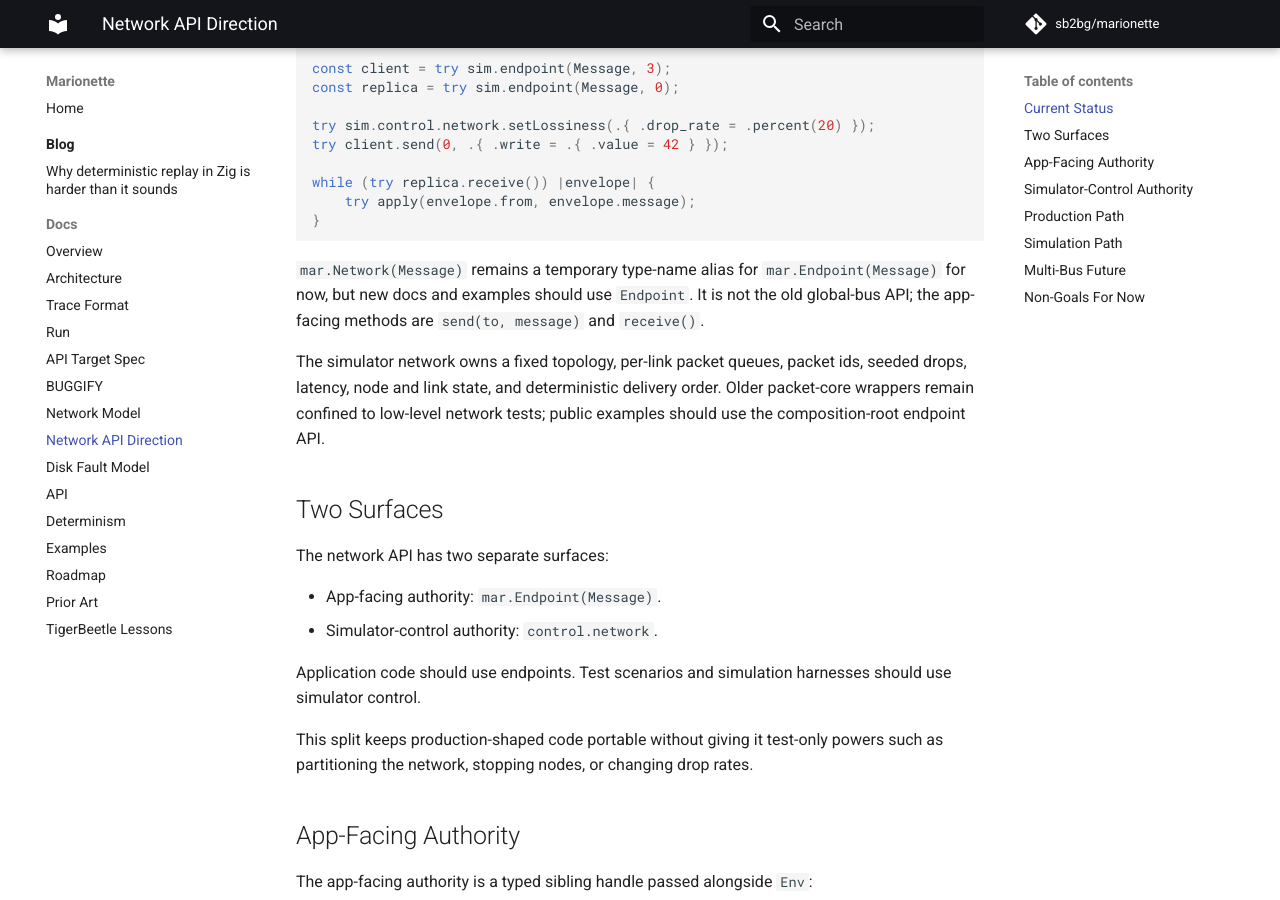
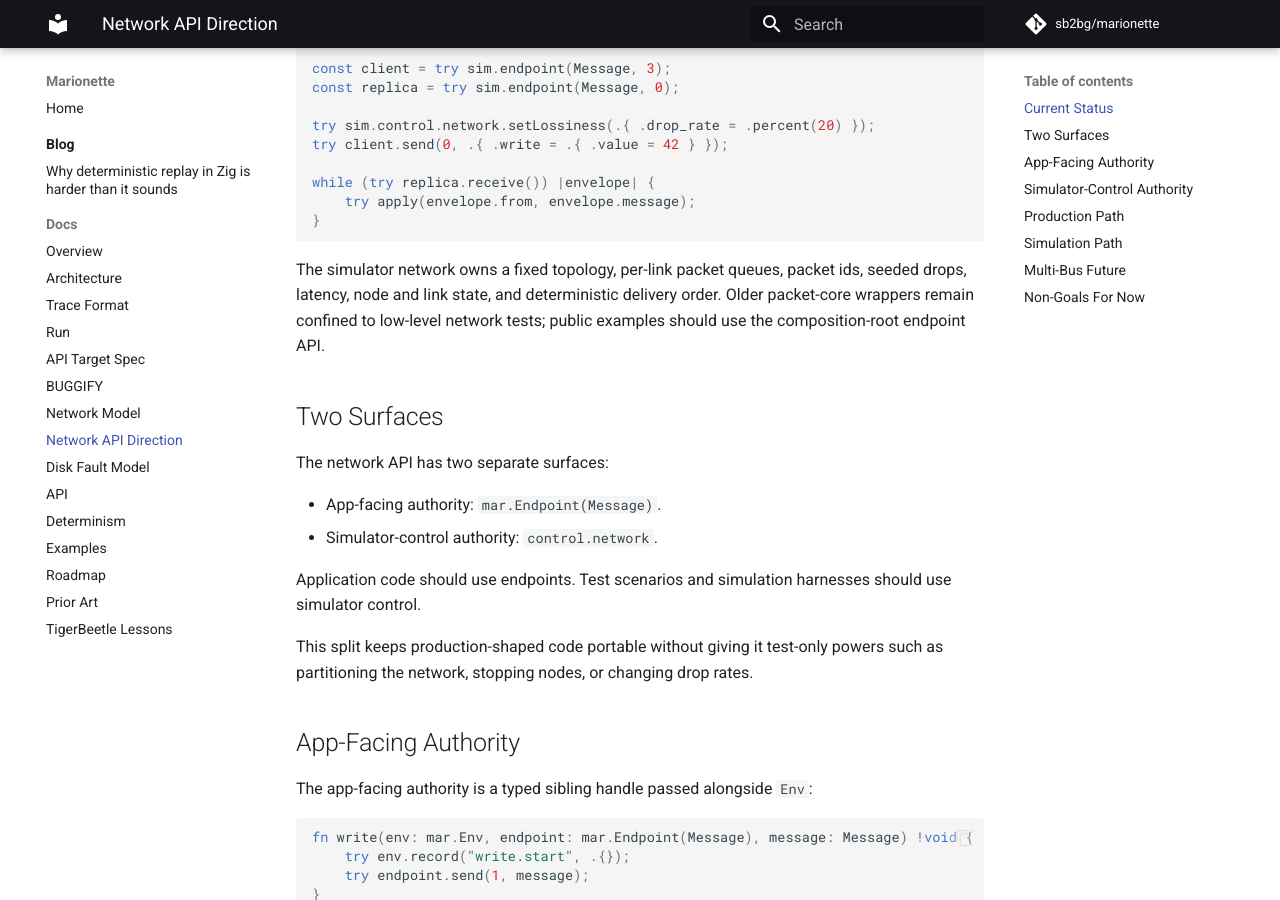
Before and after one commit to sb2bg/marionette, an MkDocs documentation site: the page built from docs/network-api.md, in a window 1280 px wide and 900 px high, scrolled down 694 px. Built offline with MkDocs 1.6.1 and Material for MkDocs 9.7.7, drawn with Linux system fonts in a browser that asks for light colours; comment, search, counter and statistics services are not loaded.

````diff
--- a/docs/network-api.md
+++ b/docs/network-api.md
@@ -36,11 +36,6 @@ while (try replica.receive()) |envelope| {
     try apply(envelope.from, envelope.message);
 }
 ```
-
-`mar.Network(Message)` remains a temporary type-name alias for
-`mar.Endpoint(Message)` for now, but new docs and examples should use
-`Endpoint`. It is not the old global-bus API; the app-facing methods are
-`send(to, message)` and `receive()`.
 
 The simulator network owns a fixed topology, per-link packet queues, packet ids,
 seeded drops, latency, node and link state, and deterministic delivery order.
````
Also changed, not shown: docs/api-target.md (+0 -1 lines), docs/roadmap.md (+0 -2 lines), 2 other files.
